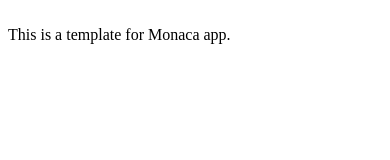
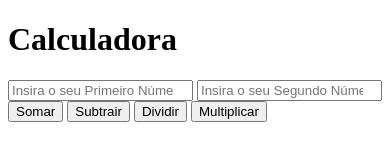
Before and after one commit to madokanomi/Aula-01, a website: page www/index.html in a window 390 px wide. Drawn offline with Linux system fonts and the light colour scheme.

Commit message:
Atividade de Calculadora - Programação Mobile

```diff
--- a/www/index.html
+++ b/www/index.html
@@ -8,10 +8,48 @@
     <link rel="stylesheet" href="components/loader.css">
     <link rel="stylesheet" href="css/style.css">
     <script>
+        var numero01, numero02, resultado
+
+        function somar() {
+            numero01 = parseInt(document.getElementById('numero01').value)
+             numero02 = parseInt(document.getElementById('numero02').value)
+
+             resultado = numero01 + numero02
+
+             document.getElementById('visor').innerHTML = resultado
+        }
+        function subtrair(){
+               numero01 = parseInt(document.getElementById('numero01').value)
+             numero02 = parseInt(document.getElementById('numero02').value)
+
+             resultado = numero01 - numero02
+              document.getElementById('visor').innerHTML = resultado
+        }
+          function dividir(){
+               numero01 = parseInt(document.getElementById('numero01').value)
+             numero02 = parseInt(document.getElementById('numero02').value)
+
+             resultado = numero01 / numero02
+              document.getElementById('visor').innerHTML = resultado
+        }
+                function multiplicar(){
+               numero01 = parseInt(document.getElementById('numero01').value)
+             numero02 = parseInt(document.getElementById('numero02').value)
+
+             resultado = numero01 * numero02
+              document.getElementById('visor').innerHTML = resultado
+        }
     </script>
 </head>
 <body>
-	<br />
-    This is a template for Monaca app.
+
+    <h1>Calculadora</h1>
+    <h2 id="visor"></h2>
+    <input type="number" placeholder="Insira o seu Primeiro Número" id="numero01" >
+      <input type="number" placeholder="Insira o seu Segundo Número" id="numero02">
+<input type="button" value="Somar" onclick="somar()">
+<input type="button" value="Subtrair" onclick="subtrair()">
+<input type="button" value="Dividir" onclick="dividir()">
+<input type="button" value="Multiplicar" onclick="multiplicar()">
 </body>
 </html>
```
